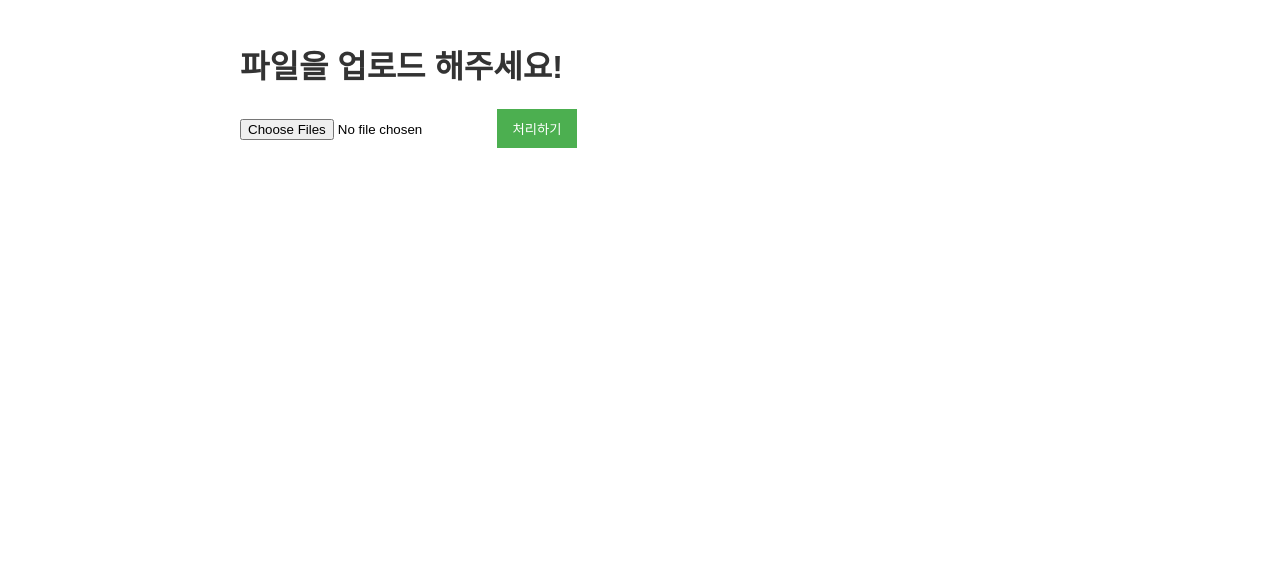
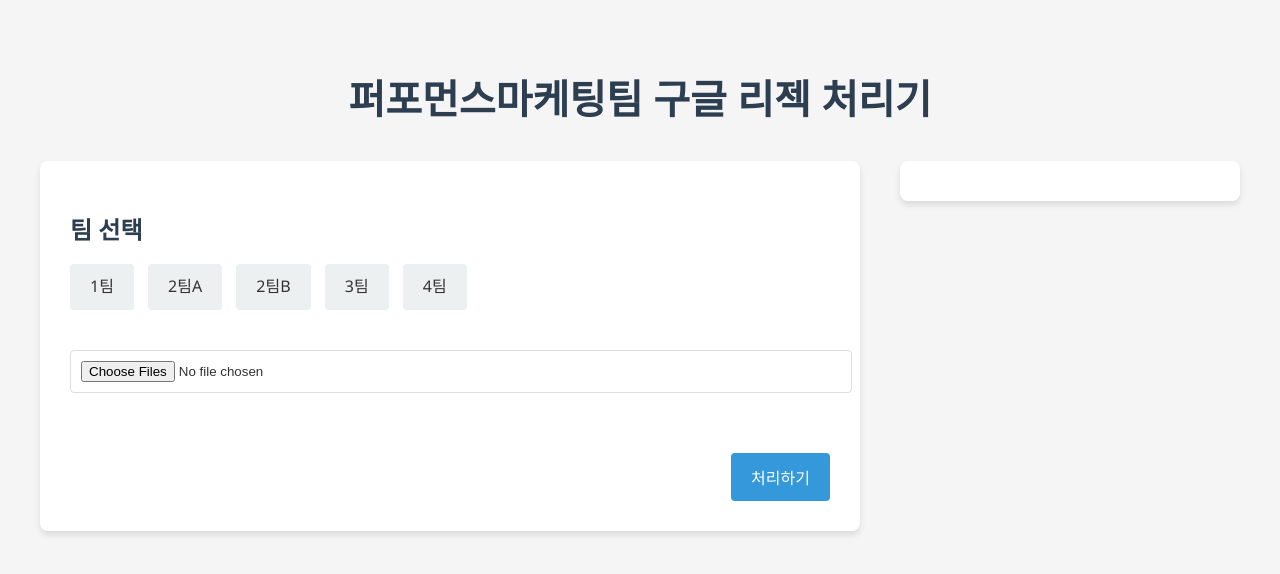
Before and after one commit to LeeShawnhun/IB_google_reject_check, a FastAPI app: page / in a window 1280 px wide. Shown: the top 574 px of the page. Run offline with FastAPI, Linux system fonts and the light colour scheme.

Commit message:
2024년 9월 8일 팀별 정렬기준 설정 및 UI 개선

```diff
--- a/main.py
+++ b/main.py
@@ -1,4 +1,4 @@
-from fastapi import FastAPI, Request, File, UploadFile, HTTPException
+from fastapi import FastAPI, Request, File, UploadFile, HTTPException, Form
 from fastapi.templating import Jinja2Templates
 from fastapi.staticfiles import StaticFiles
 from fastapi.responses import FileResponse, HTMLResponse
@@ -17,6 +17,14 @@ app.mount("/static", StaticFiles(directory="static"), name="static")
 
 # 템플릿 설정
 templates = Jinja2Templates(directory="templates")
+
+team_brands = {
+    "team1": ['비아벨로', '라이브포레스트', '겟비너스', '본투비맨', '마스터벤', '안마디온', '다트너스', '뮤끄', '프렌냥'],
+    "team2A": ['해피토리', '뉴티365', '디다', '아비토랩'],
+    "team2B": ['씨퓨리', '리베니프', '리디에뜨', '에르보떼'],
+    "team3": ['하아르', '리서쳐스', '리프비기닝', '리서쳐스포우먼', '아르다오'],
+    "team4": ['베다이트', '데이배리어', '리프비기닝', '건강도감', '리서쳐스']
+}
 
 def reason_preprocessing(text):
     if "클릭베이트" in text:
@@ -77,7 +85,7 @@ def process_files(file_paths):
     return output_file
 
 @app.post("/uploadfiles/")
-async def create_upload_files(request: Request, files: list[UploadFile] = File(...)):
+async def create_upload_files(request: Request, files: list[UploadFile] = File(...), selected_team: str = Form(...)):
     try:
         file_paths = []
         for file in files:
@@ -87,7 +95,19 @@ async def create_upload_files(request: Request, files: list[UploadFile] = File(.
                 shutil.copyfileobj(file.file, buffer)
             file_paths.append(file_path)
 
-        processed_file = process_files(file_paths)
+        # 선택된 팀의 브랜드 순서 가져오기
+        team_brands_list = team_brands.get(selected_team, [])
+
+        # 파일 경로를 브랜드 순서에 따라 정렬
+        sorted_file_paths = []
+        for brand in team_brands_list:
+            for file_path in file_paths:
+                if f"_{brand}.csv" in file_path:
+                    sorted_file_paths.append(file_path)
+                    break
+
+        # 정렬된 파일 경로로 처리
+        processed_file = process_files(sorted_file_paths)
 
         # Clean up uploaded files
         for file_path in file_paths:
--- a/static/css/styles.css
+++ b/static/css/styles.css
@@ -1,52 +1,142 @@
 body {
-    font-family: Arial, sans-serif;
-    max-width: 800px;
+    font-family: 'Segoe UI', Tahoma, Geneva, Verdana, sans-serif;
+    max-width: 1200px;
     margin: 0 auto;
-    padding: 20px;
+    padding: 40px;
+    background-color: #f5f5f5;
+    color: #333;
+    line-height: 1.6;
 }
 
 h1 {
-    color: #333;
+    color: #2c3e50;
+    text-align: center;
+    margin-bottom: 30px;
+    font-size: 2.5em;
+}
+
+.content-wrapper {
+    display: flex;
+    justify-content: space-between;
+    align-items: flex-start;
+}
+
+.main-content {
+    flex: 1;
+    margin-right: 40px;
 }
 
 form {
-    margin-top: 20px;
+    background-color: #fff;
+    padding: 30px;
+    border-radius: 8px;
+    box-shadow: 0 4px 6px rgba(0, 0, 0, 0.1);
 }
 
 input[type="file"] {
-    margin-bottom: 10px;
+    margin-bottom: 20px;
+    width: 100%;
+    padding: 10px;
+    border: 1px solid #ddd;
+    border-radius: 4px;
 }
 
 input[type="submit"] {
-    background-color: #4CAF50;
+    background-color: #3498db;
     color: white;
-    padding: 10px 15px;
+    padding: 12px 20px;
     border: none;
+    border-radius: 4px;
     cursor: pointer;
+    font-size: 16px;
+    transition: background-color 0.3s ease;
+    display: block;
+    margin-left: auto;
+    margin-right: 0;
 }
 
 input[type="submit"]:hover {
-    background-color: #45a049;
+    background-color: #2980b9;
 }
 
-button {
-    background-color: #4CAF50;
-    color: white;
-    padding: 10px 15px;
-    border: none;
-    cursor: pointer;
-    font-size: 16px;
+.form-container {
+    display: flex;
+    flex-direction: column;
 }
 
-button:hover {
-    background-color: #45a049;
+.form-content {
+    margin-bottom: 20px;
 }
 
-a {
-    color: #1a73e8;
-    text-decoration: none;
+.team-selection {
+    margin-bottom: 30px;
 }
 
-a:hover {
-    text-decoration: underline;
+.team-selection h2 {
+    margin-bottom: 15px;
+    color: #2c3e50;
 }
+
+.team-selection input[type="radio"] {
+    display: none;
+}
+
+.team-selection label {
+    display: inline-block;
+    background-color: #ecf0f1;
+    padding: 10px 20px;
+    font-size: 16px;
+    border-radius: 4px;
+    margin-right: 10px;
+    margin-bottom: 10px;
+    cursor: pointer;
+    transition: background-color 0.3s ease, color 0.3s ease;
+}
+
+.team-selection input[type="radio"]:checked + label {
+    background-color: #3498db;
+    color: white;
+}
+
+.file-upload {
+    margin-bottom: 20px;
+}
+
+#file-list {
+    margin-top: 10px;
+}
+
+#file-list div {
+    background-color: #ecf0f1;
+    padding: 8px 12px;
+    margin-bottom: 5px;
+    border-radius: 4px;
+    font-size: 14px;
+}
+
+.brand-list {
+    flex: 0 0 300px;
+    background-color: #fff;
+    padding: 20px;
+    border-radius: 8px;
+    box-shadow: 0 4px 6px rgba(0, 0, 0, 0.1);
+}
+
+.brand-list h3 {
+    color: #2c3e50;
+    margin-bottom: 15px;
+}
+
+.brand-list ul {
+    list-style-type: none;
+    padding: 0;
+}
+
+.brand-list li {
+    padding: 8px 0;
+    border-bottom: 1px solid #ecf0f1;
+}
+
+.brand-list li:last-child {
+    border-bottom: none;
+}
--- a/static/js/script.js
+++ b/static/js/script.js
@@ -1,3 +1,11 @@
+const teamBrands = {
+    team1: ['비아벨로', '라이브포레스트', '겟비너스', '본투비맨', '마스터벤', '안마디온', '다트너스', '뮤끄', '프렌냥'],
+    team2A: ['해피토리', '뉴티365', '디다', '아비토랩'],
+    team2B: ['씨퓨리', '리베니프', '리디에뜨', '에르보떼'],
+    team3: ['하아르', '리서쳐스', '리프비기닝', '리서쳐스포우먼', '아르다오'],
+    team4: ['베다이트', '데이배리어', '리프비기닝', '건강도감', '리서쳐스']
+};
+
 document.addEventListener('DOMContentLoaded', (event) => {
     const form = document.querySelector('form');
     const fileInput = document.querySelector('input[type="file"]');
@@ -5,7 +13,35 @@ document.addEventListener('DOMContentLoaded', (event) => {
     form.addEventListener('submit', (e) => {
         if (fileInput.files.length === 0) {
             e.preventDefault();
-            alert('Please select at least one file.');
+            alert('하나 이상의 파일을 업로드 해주세요!');
         }
     });
 });
+
+document.addEventListener('DOMContentLoaded', function() {
+    const fileInput = document.getElementById('file-input');
+    const fileList = document.getElementById('file-list');
+
+    fileInput.addEventListener('change', function(e) {
+        fileList.innerHTML = '';
+        for (let i = 0; i < this.files.length; i++) {
+            let file = this.files[i];
+            let listItem = document.createElement('div');
+            listItem.textContent = file.name;
+            fileList.appendChild(listItem);
+        }
+    });
+
+    const radios = document.querySelectorAll('input[type=radio][name="selected_team"]');
+    const brandList = document.getElementById('brand-list');
+
+    radios.forEach(radio => {
+        radio.addEventListener('change', (e) => {
+            const selectedTeam = e.target.value;
+            const brands = teamBrands[selectedTeam];
+            brandList.innerHTML = '<h3>브랜드 목록</h3><ul>' +
+                brands.map(brand => `<li>${brand}</li>`).join('') +
+                '</ul>';
+        });
+    });
+});
--- a/templates/index.html
+++ b/templates/index.html
@@ -3,15 +3,46 @@
 <head>
     <meta charset="UTF-8">
     <meta name="viewport" content="width=device-width, initial-scale=1.0">
-    <title>구글 리젝 처리기</title>
+    <title>IB</title>
     <link rel="stylesheet" href="{{ url_for('static', path='/css/styles.css') }}">
 </head>
 <body>
-    <h1>파일을 업로드 해주세요!</h1>
-    <form action="/uploadfiles/" enctype="multipart/form-data" method="post">
-        <input name="files" type="file" accept=".csv" multiple>
-        <input type="submit" value="처리하기">
-    </form>
+    <h1>퍼포먼스마케팅팀 구글 리젝 처리기</h1>
+    <div class="content-wrapper">
+        <div class="main-content">
+            <form action="/uploadfiles/" enctype="multipart/form-data" method="post">
+                <div class="form-container">
+                    <div class="form-content">
+                        <div class="team-selection">
+                            <h2>팀 선택</h2>
+                            <input type="radio" id="team1" name="selected_team" value="team1" required>
+                            <label for="team1">1팀</label>
+
+                            <input type="radio" id="team2A" name="selected_team" value="team2A">
+                            <label for="team2A">2팀A</label>
+
+                            <input type="radio" id="team2B" name="selected_team" value="team2B">
+                            <label for="team2B">2팀B</label>
+
+                            <input type="radio" id="team3" name="selected_team" value="team3">
+                            <label for="team3">3팀</label>
+
+                            <input type="radio" id="team4" name="selected_team" value="team4">
+                            <label for="team4">4팀</label>
+                        </div>
+
+                        <div class="file-upload">
+                            <input name="files" type="file" accept=".csv" multiple id="file-input">
+                            <div id="file-list"></div>
+                        </div>
+                    </div>
+                    <input type="submit" value="처리하기">
+                </div>
+            </form>
+        </div>
+        <div id="brand-list" class="brand-list"></div>
+    </div>
+
     <script src="{{ url_for('static', path='/js/script.js') }}"></script>
 </body>
 </html>
```
